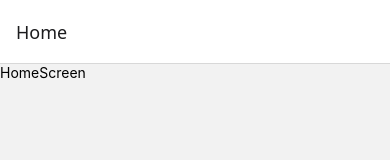
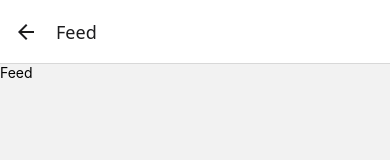
Before and after one commit to rafiferdos/rn-navigation, a React Native app: screen /Feed in a window 390 px wide. Before the commit this address had no page. Shown: the top 160 px of the page. Built offline with nearby package versions, Linux system fonts and the light colour scheme.

Commit message:
feat: implement basic navigation with Home and Feed screens

```diff
--- a/app/navigation/RootStack.tsx
+++ b/app/navigation/RootStack.tsx
@@ -1,12 +1,14 @@
 import { createNativeStackNavigator } from "@react-navigation/native-stack";
-import HomeScreen from "../screens/Home";
+import Home from "../screens/Home";
+import Feed from "../screens/Feed";
 
 const RootStack = createNativeStackNavigator()
 
 const RootStackNavigation = () => {
     return (
         <RootStack.Navigator>
-            <RootStack.Screen name="Home" component={HomeScreen} />
+            <RootStack.Screen name="Home" component={Home} />
+            <RootStack.Screen name="Feed" component={Feed} />
         </RootStack.Navigator>
     )
 }
--- /dev/null
+++ b/app/screens/Feed.tsx
@@ -0,0 +1,12 @@
+import { View, Text } from 'react-native'
+import React from 'react'
+
+const Feed = () => {
+  return (
+    <View>
+      <Text>Feed</Text>
+    </View>
+  )
+}
+
+export default Feed
--- a/app/screens/Home.tsx
+++ b/app/screens/Home.tsx
@@ -1,12 +1,15 @@
-import { View, Text } from 'react-native'
+import { View, Text, Button } from 'react-native'
 import React from 'react'
+import { useNavigation } from '@react-navigation/native'
 
-const HomeScreen = () => {
+const Home = () => {
+    const navigation = useNavigation<any>()
   return (
     <View>
-      <Text>HomeScreen</Text>
+      <Text>Home</Text>
+      <Button title="Go to Feed" onPress={() => navigation.navigate("Feed")} />
     </View>
   )
 }
 
-export default HomeScreen
+export default Home
```
